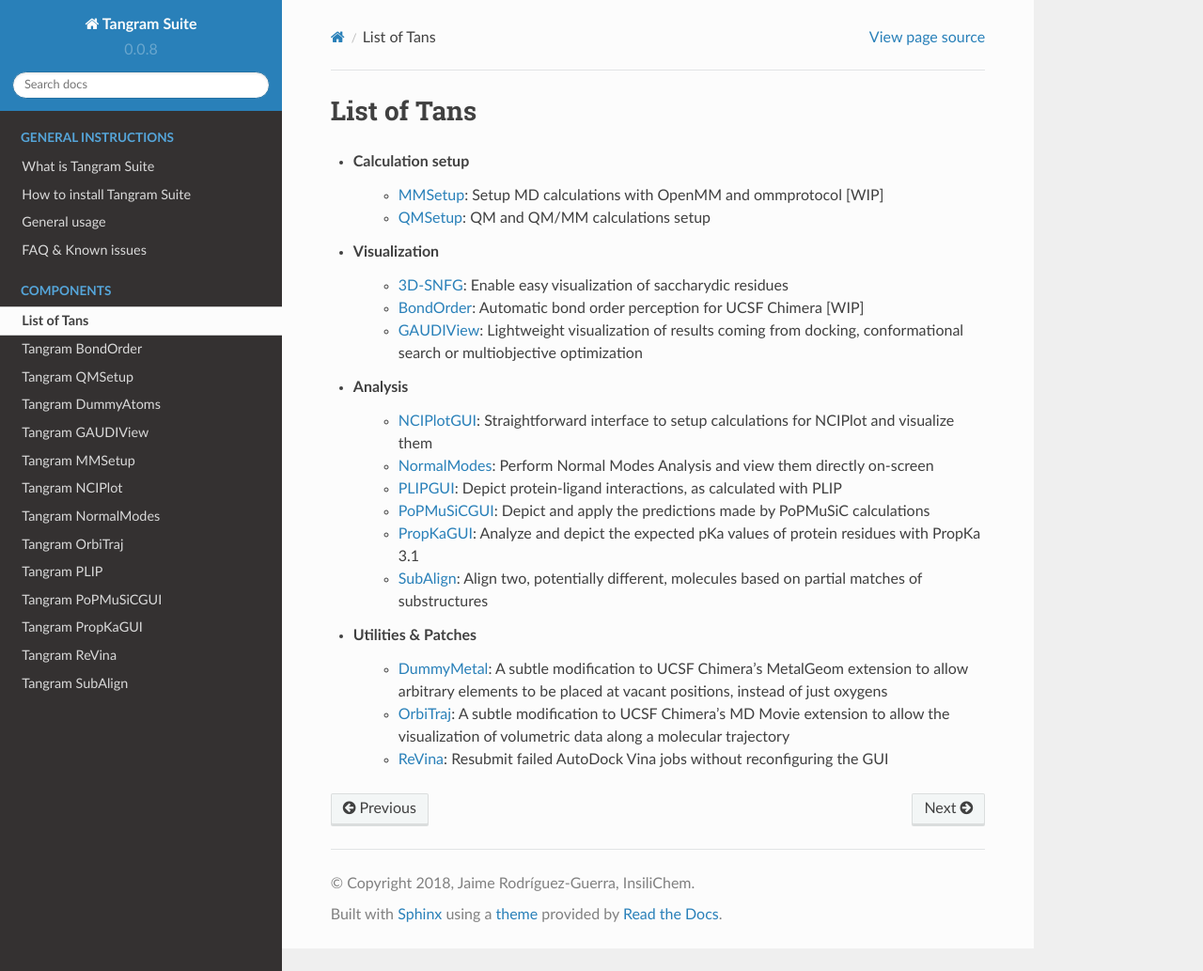
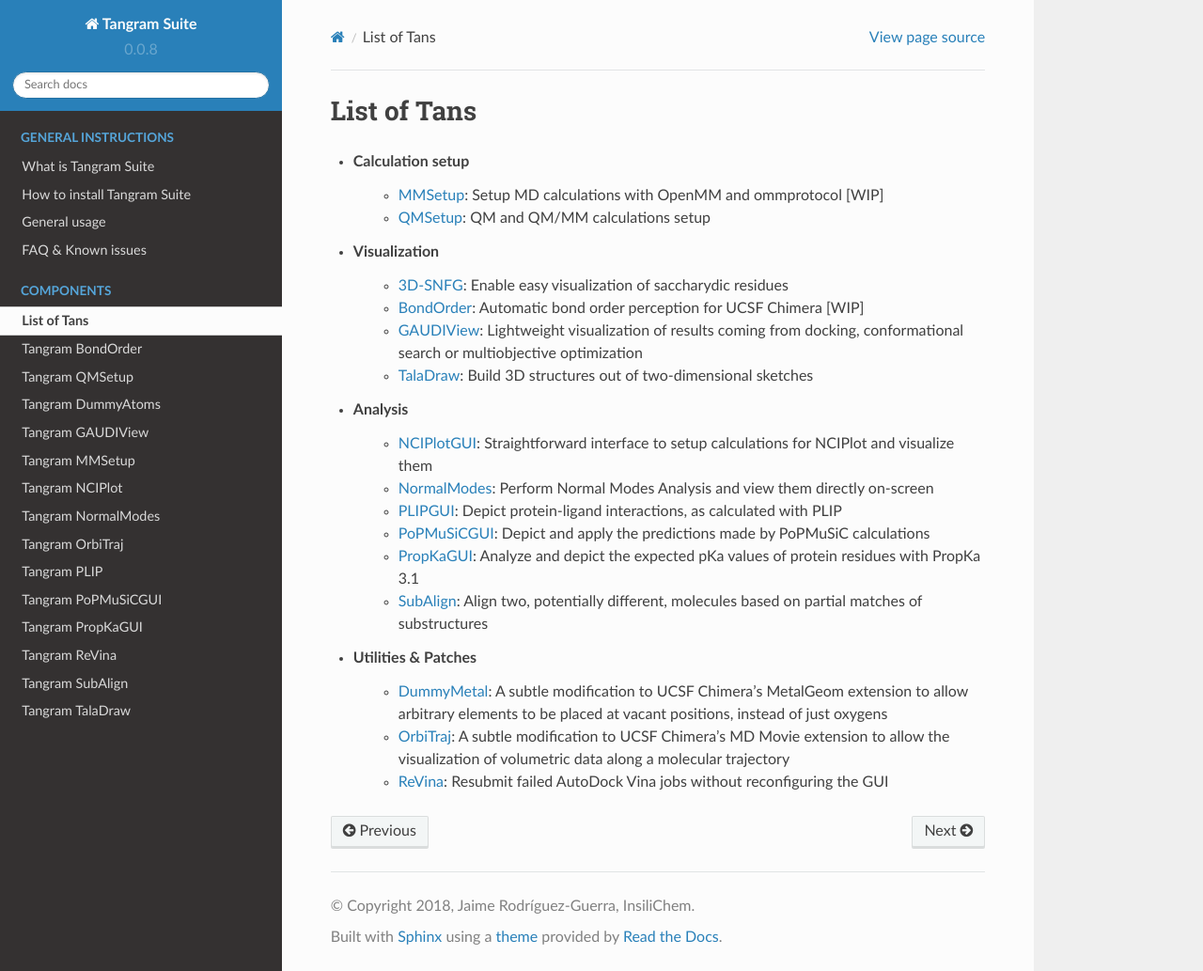
Before and after one commit to insilichem/tangram, a Sphinx documentation site: the page built from docs/extensions.rst, in a window 1280 px wide and 1033 px high. Shown: the whole window at 94% size. Built offline with Sphinx 7.4.7 and the Read the Docs theme 2.0.0, drawn with Linux system fonts in a browser that asks for light colours; pages that are not in the unit, such as notebooks, are missing from menus.

Commit message:
update docs

```diff
--- a/docs/extensions.rst
+++ b/docs/extensions.rst
@@ -15,6 +15,8 @@
     - `BondOrder <https://github.com/insilichem/tangram_bondorder>`_: Automatic bond order perception for UCSF Chimera [WIP]
 
     - `GAUDIView <https://github.com/insilichem/gaudiview>`_: Lightweight visualization of results coming from docking, conformational search or multiobjective optimization
+
+    - `TalaDraw <https://github.com/insilichem/tangram_taladraw>`_: Build 3D structures out of two-dimensional sketches
 
 - **Analysis**
 
--- a/docs/index.rst
+++ b/docs/index.rst
@@ -36,3 +36,4 @@
    tangram_propka.rst
    tangram_revina.rst
    tangram_subalign.rst
+   tangram_taladraw.rst
```
Also changed, not shown: README.md (+2 -0 lines).
